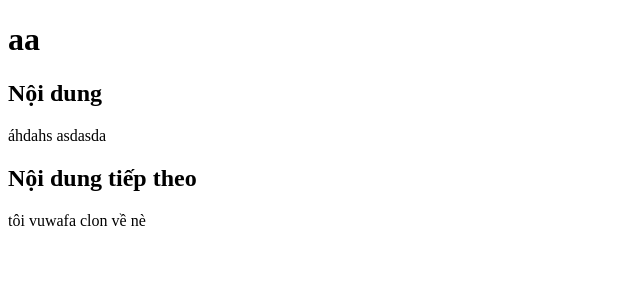
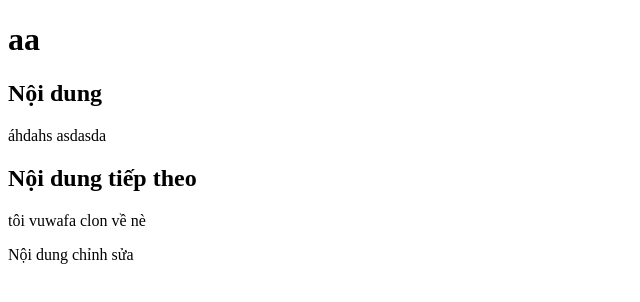
Before and after one commit to luuvanduc82/Portfolio, a plain HTML site: page index.html in a window 1280 px wide. Shown: the whole page, without its empty margins (0-640 px from the left). Drawn offline with Linux system fonts and the light colour scheme.

Commit message:
test để sử dụng git pull

```diff
--- a/index.html
+++ b/index.html
@@ -15,6 +15,7 @@
     <p></p>
     <h2>Nội dung tiếp theo</h2>
     <p> tôi vuwafa clon về nè</p>
+    <div>Nội dung chỉnh sửa</div>
 </body>
 
 </html>
```
